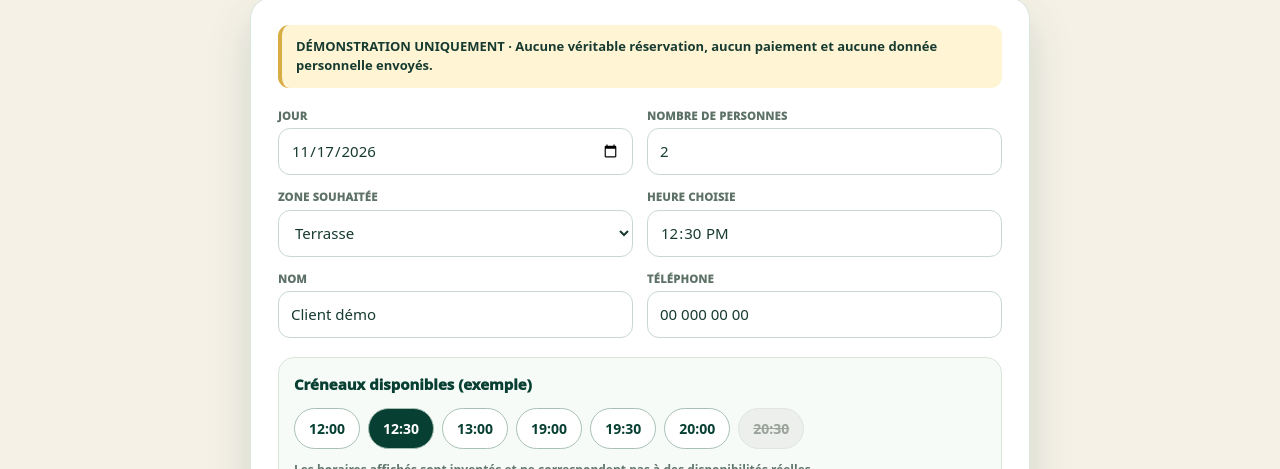
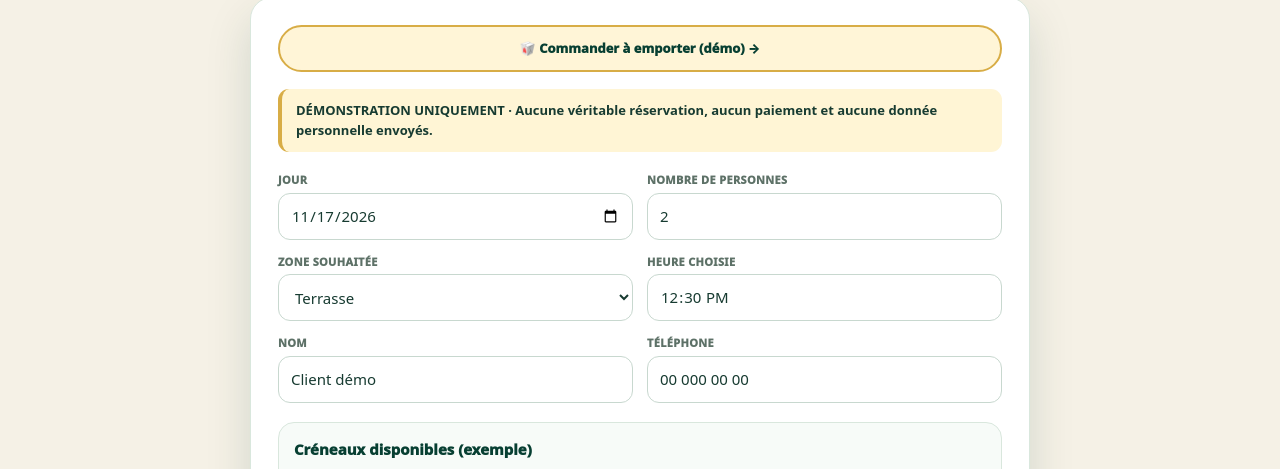
Before and after one commit to BEAUVILLE/digiy-resto, a plain HTML site: page resa-resto/demo-client.html in a window 1280 px wide. Shown: the part 301-770 px from the top of the page. Drawn offline with Linux system fonts and the light colour scheme.

Commit message:
feat(resto-client-demo): offer localized table vs takeaway demo routes

```diff
--- a/resa-resto/demo-client.html
+++ b/resa-resto/demo-client.html
@@ -50,6 +50,7 @@ input:focus,select:focus,button:focus-visible{outline:3px solid var(--gold);outl
   <p data-t="intro">Choisissez votre date, le nombre de personnes, la zone et un horaire disponible, comme le ferait un véritable client.</p>
  </section>
  <main class="card">
+  <div style="margin:0 0 17px"><a id="takeawayLink" href="./demo-emporter.html" style="display:block;text-align:center;padding:12px 14px;border-radius:999px;background:#fff5d7;border:2px solid #d8ad46;color:#073f32;text-decoration:none;font-size:13px;font-weight:950">🥡 Commander à emporter (démo) →</a></div>
   <div class="notice" data-t="notice">DÉMONSTRATION UNIQUEMENT · Aucune véritable réservation, aucun paiement et aucune donnée personnelle envoyés.</div>
   <div class="grid">
    <div class="field"><label for="day" data-t="day">Jour</label><input id="day" type="date" required></div>
@@ -95,6 +96,7 @@ input:focus,select:focus,button:focus-visible{outline:3px solid var(--gold);outl
     nl:['← PRO-demo','FICTIEF RESTAURANT · SALY','Reserveer een tafel.','Kies een datum, aantal personen, ruimte en beschikbare tijd.','ALLEEN DEMO · Er worden geen echte boekingen, betalingen of persoonsgegevens verzonden.','Datum','Aantal personen','Gewenste plek','Terras','Zaal','Gekozen tijd','Naam','Telefoon','Beschikbare tijden (voorbeeld)','Alle tijden zijn fictief en geen echte beschikbaarheid.','RESERVERING SIMULEREN →','In de echte software bepaalt het restaurant openingsdagen, tijden en capaciteit. RESA controleert beschikbaarheid.','← Bekijk eigenaarspaneel','Reservering gesimuleerd!','Er is geen echte reservering gemaakt.','personen','Controleer datum, naam, telefoon en tijd.'],
     ar:['عرض PRO →','مطعم افتراضي · سالي','احجز طاولة.','اختر التاريخ وعدد الضيوف والمنطقة والوقت المتاح كما يفعل العميل.','عرض تجريبي فقط · لن يتم إنشاء حجز أو دفع أو إرسال بيانات شخصية.','التاريخ','عدد الأشخاص','المنطقة المطلوبة','الشرفة','القاعة','الوقت المختار','الاسم','الهاتف','المواعيد المتاحة (مثال)','الأوقات المعروضة وهمية ولا تعكس التوفر الحقيقي.','محاكاة الحجز ←','في النظام الحقيقي يحدد المطعم أيام العمل والأوقات والسعة، ويتحقق RESA من التوفر قبل التأكيد.','عرض لوحة مالك المطعم →','تمت محاكاة الحجز!','لم يتم إنشاء أي حجز حقيقي.','أشخاص','تحقق من التاريخ والاسم والهاتف والموعد.']
   };
+  const takeawayCopy={"fr":"🥡 Commander à emporter (démo) →","wo":"🥡 Jël lekk ngir yóbbu (demo) →","zh":"🥡 模拟外带点餐 →","en":"🥡 Order takeaway (demo) →","es":"🥡 Pedir para llevar (demo) →","pt":"🥡 Pedir takeaway (demo) →","it":"🥡 Ordina da asporto (demo) →","de":"🥡 Essen zur Abholung (Demo) →","nl":"🥡 Afhalen bestellen (demo) →","ar":"🥡 طلب طعام للاستلام (عرض) ←"};
   const fields=['back','subtitle','headline','intro','notice','day','guests','zone','terrace','room','time','name','phone','available','slotNotice','confirm','rule','proLink','done','none','people','error'];
   const $=id=>document.getElementById(id);
   let lang=new URLSearchParams(location.search).get('lang')||'fr';
@@ -107,6 +109,8 @@ input:focus,select:focus,button:focus-visible{outline:3px solid var(--gold);outl
     document.querySelectorAll('[data-t]').forEach(el=>{el.textContent=t(el.dataset.t)});
     $('lang').value=lang;
     document.title='DIGIY RESTO · '+t('headline');
+    $('takeawayLink').textContent=takeawayCopy[lang];
+    $('takeawayLink').href='./demo-emporter.html?lang='+encodeURIComponent(lang);
     $('back').href='./demo-pro.html?lang='+encodeURIComponent(lang);
     document.querySelector('.bottom a').href='./demo-pro.html?lang='+encodeURIComponent(lang);
     const u=new URL(location.href);u.searchParams.set('lang',lang);history.replaceState(null,'',u);
```
